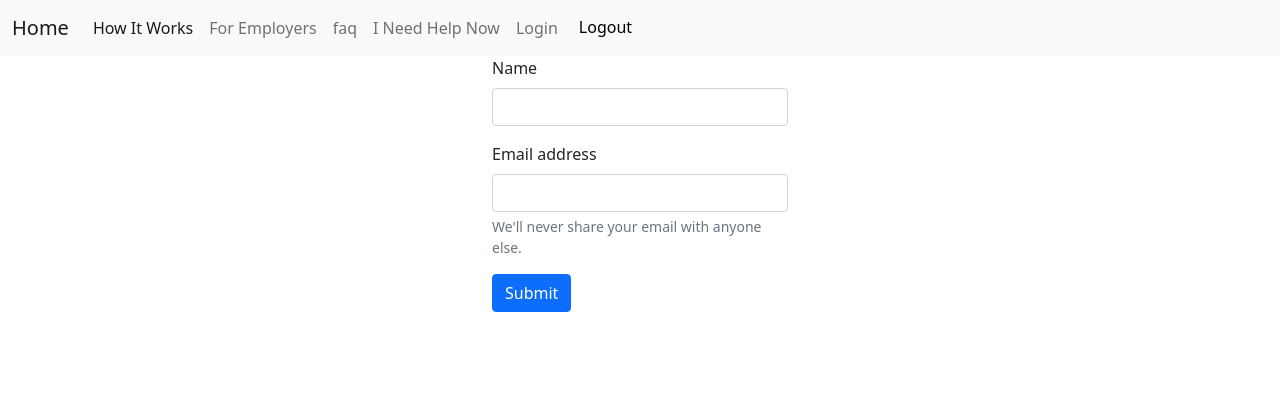
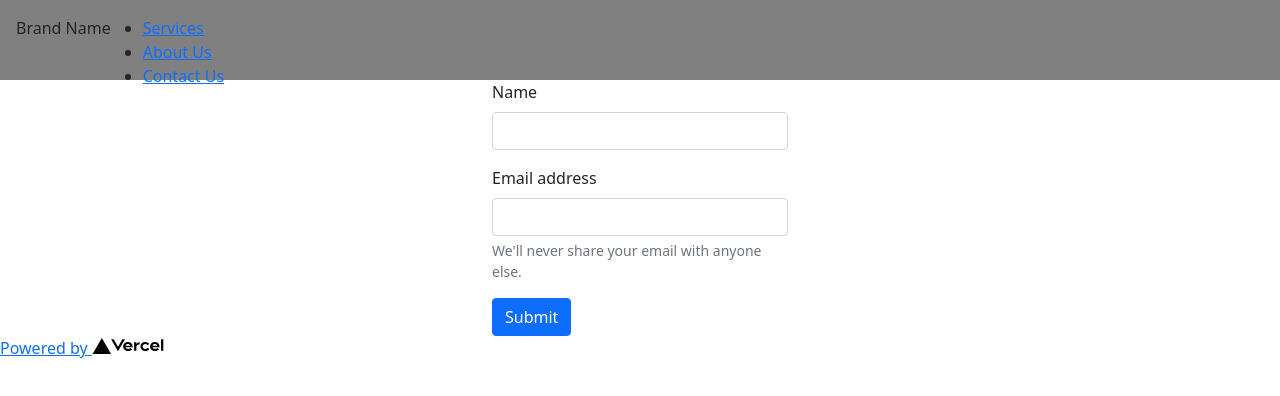
Before and after one commit to pavittar95/nextjs-redux-persist-boilerplate, a Next.js app: page /login in a window 1280 px wide. Shown: the top 396 px of the page. Built offline with nearby package versions, Linux system fonts and the light colour scheme.

Commit message:
creating header UI

```diff
--- /dev/null
+++ b/components/footer.js
@@ -0,0 +1,19 @@
+import React from "react";
+import Image from "next/image";
+
+export default function Footer() {
+  return (
+    <footer>
+      <a
+        href="https://vercel.com?utm_source=create-next-app&utm_medium=default-template&utm_campaign=create-next-app"
+        target="_blank"
+        rel="noopener noreferrer"
+      >
+        Powered by{" "}
+        <span>
+          <Image src="/vercel.svg" alt="Vercel Logo" width={72} height={16} />
+        </span>
+      </a>
+    </footer>
+  );
+}
--- a/components/header.js
+++ b/components/header.js
@@ -2,7 +2,7 @@ import React, { useCallback } from "react";
 import Link from "next/link";
 import { useDispatch } from "react-redux";
 import { loginOut } from "../store/user/actions";
-import Head from "next/head";
+import "../styles/Header.module.css";
 import Meta from "./meta";
 
 export default function Header() {
@@ -13,74 +13,22 @@ export default function Header() {
   return (
     <>
       <Meta />
-      <nav className="navbar navbar-expand-lg navbar-light bg-light">
-        <div className="container-fluid">
-          <Link href="/">
-            <a className="navbar-brand">Home</a>
-          </Link>
-          <button
-            className="navbar-toggler"
-            type="button"
-            data-bs-toggle="collapse"
-            data-bs-target="#navbarSupportedContent"
-            aria-controls="navbarSupportedContent"
-            aria-expanded="false"
-            aria-label="Toggle navigation"
-          >
-            <span className="navbar-toggler-icon"></span>
-          </button>
-          <div className="collapse navbar-collapse" id="navbarSupportedContent">
-            <ul className="navbar-nav me-auto mb-2 mb-lg-0">
-              <li className="nav-item">
-                <Link href="/">
-                  <a
-                    className="nav-link active text-capitalize"
-                    aria-current="page"
-                  >
-                    How it works
-                  </a>
-                </Link>
-              </li>
-              <li className="nav-item">
-                <Link href="/">
-                  <a className="nav-link text-capitalize" href="#">
-                    For employers
-                  </a>
-                </Link>
-              </li>
-              <li className="nav-item">
-                <Link href="/">
-                  <a className="nav-link text-upppercase" href="#">
-                    faq
-                  </a>
-                </Link>
-              </li>
-              <li className="nav-item">
-                <Link href="/">
-                  <a className="nav-link text-capitalize" href="#">
-                    i need help now
-                  </a>
-                </Link>
-              </li>
-              <li className="nav-item">
-                <Link href="/login">
-                  <a className="nav-link text-capitalize" href="#">
-                    Login
-                  </a>
-                </Link>
-              </li>
-              <li className="nav-item">
-                <button
-                  type="button"
-                  className="btn btn-light"
-                  onClick={logout}
-                >
-                  Logout
-                </button>
-              </li>
-            </ul>
-          </div>
+      <nav>
+        <div className="brand">Brand Name</div>
+        <div className="menu">
+          <ul>
+            <li>
+              <Link href="/services">Services</Link>
+            </li>
+            <li>
+              <Link href="/about-us">About Us</Link>
+            </li>
+            <li>
+              <Link href="/contact-us">Contact Us</Link>
+            </li>
+          </ul>
         </div>
+        <div className="other-action"></div>
       </nav>
     </>
   );
--- a/components/layout/preLoginLayout.js
+++ b/components/layout/preLoginLayout.js
@@ -1,11 +1,13 @@
 import React from "react";
 import Header from "../header";
+import Footer from "../footer";
 
 export default function preLoginLayout({ children }) {
   return (
     <>
       <Header />
       <div className="container-fluid">{children}</div>
+      <Footer />
     </>
   );
 }
--- a/components/meta.js
+++ b/components/meta.js
@@ -1,6 +1,6 @@
 import React from "react";
 import Head from "next/head";
-import { useRouter } from "next/dist/client/router";
+import { useRouter } from "next/router";
 import { getPageMeta } from "../utils/metaConstants";
 
 export default function Meta() {
--- /dev/null
+++ b/styles/Header.module.css
@@ -0,0 +1,6 @@
+nav {
+    display: flex;
+    height: 10vh;
+    background: gray;
+    padding: 1rem;
+}
```
Also changed, not shown: pages/index.js (+2 -52 lines).
